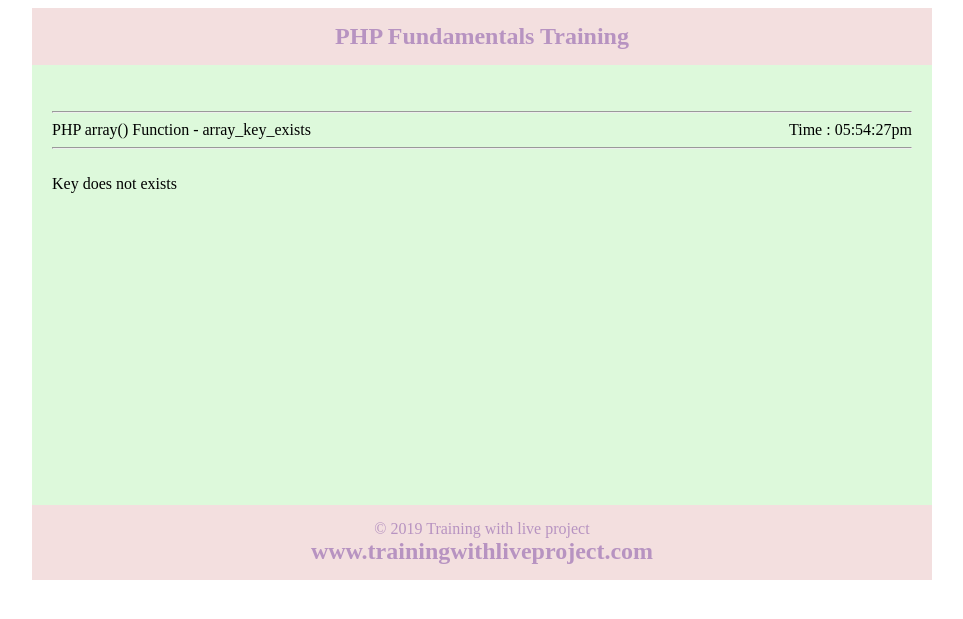
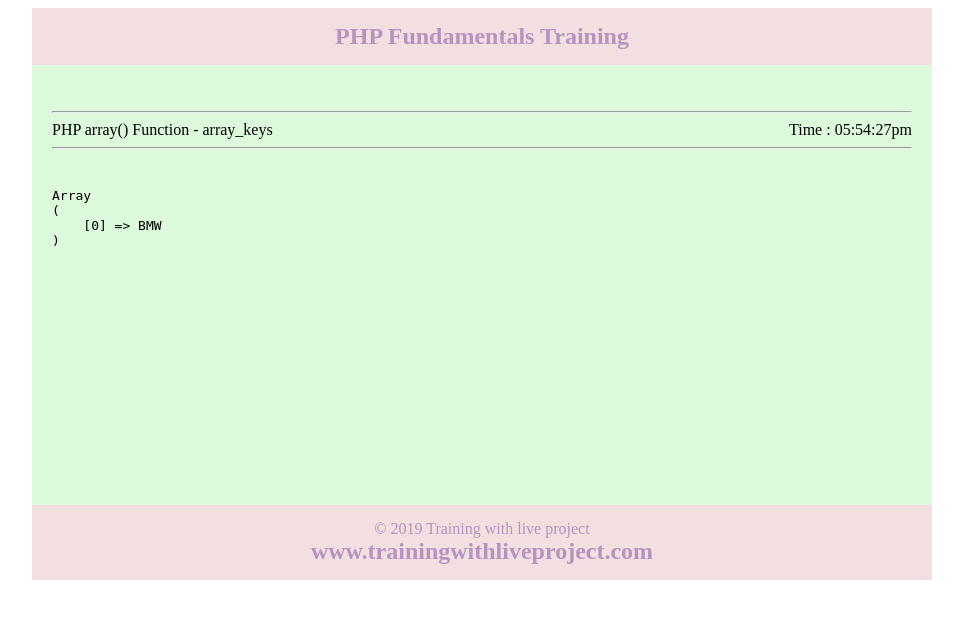
Before and after one commit to iamalamgir/php_web, a PHP site: page / in a window 1280 px wide. Shown: the top 619 px of the page, without its empty margins (158-1121 px from the left). Run offline with PHP 8.4, Linux system fonts and the light colour scheme.

Commit message:
array_keys

```diff
--- a/index.php
+++ b/index.php
@@ -7,7 +7,7 @@ setcookie('visited', "", time() - 3600);
 
         <br/>
         <hr/>
-        PHP array() Function - array_key_exists
+        PHP array() Function - array_keys
         <span style= "float:right">
             <?php
                 date_default_timezone_set('Asia/Dhaka');
@@ -19,27 +19,28 @@ setcookie('visited', "", time() - 3600);
 
             <?php
                 /*
-                $arr = array(
-                    "name" => "Alamgir",
-                    "age" => "23"
+                $car = array(
+                    "Volvo"  => "xc90",
+                    "BMW"    => "x5",
+                    "Toyota" => "Highlander"
                 );
-                if(array_key_exists("name", $arr)){
-                    echo "Key already exists";
-                }else{
-                    echo "Key does not exists";
-                }
+                $result = array_keys($car);
+
+                print("<pre>");
+                print_r($result);
+                print("</pre>");
                 */
 
-                $arr = array("name", "age");
-                if(array_key_exists("2", $arr)){
-                    echo "Key already exists";
-                }else{
-                    echo "Key does not exists";
-                }
+                $car = array(
+                    "Volvo"  => "xc90",
+                    "BMW"    => "x5",
+                    "Toyota" => "Highlander"
+                );
+                $result = array_keys($car, "x5");
 
-                /*print("<pre>");
+                print("<pre>");
                 print_r($result);
-                print("</pre>");*/
+                print("</pre>");
 
             ?>
 
```
